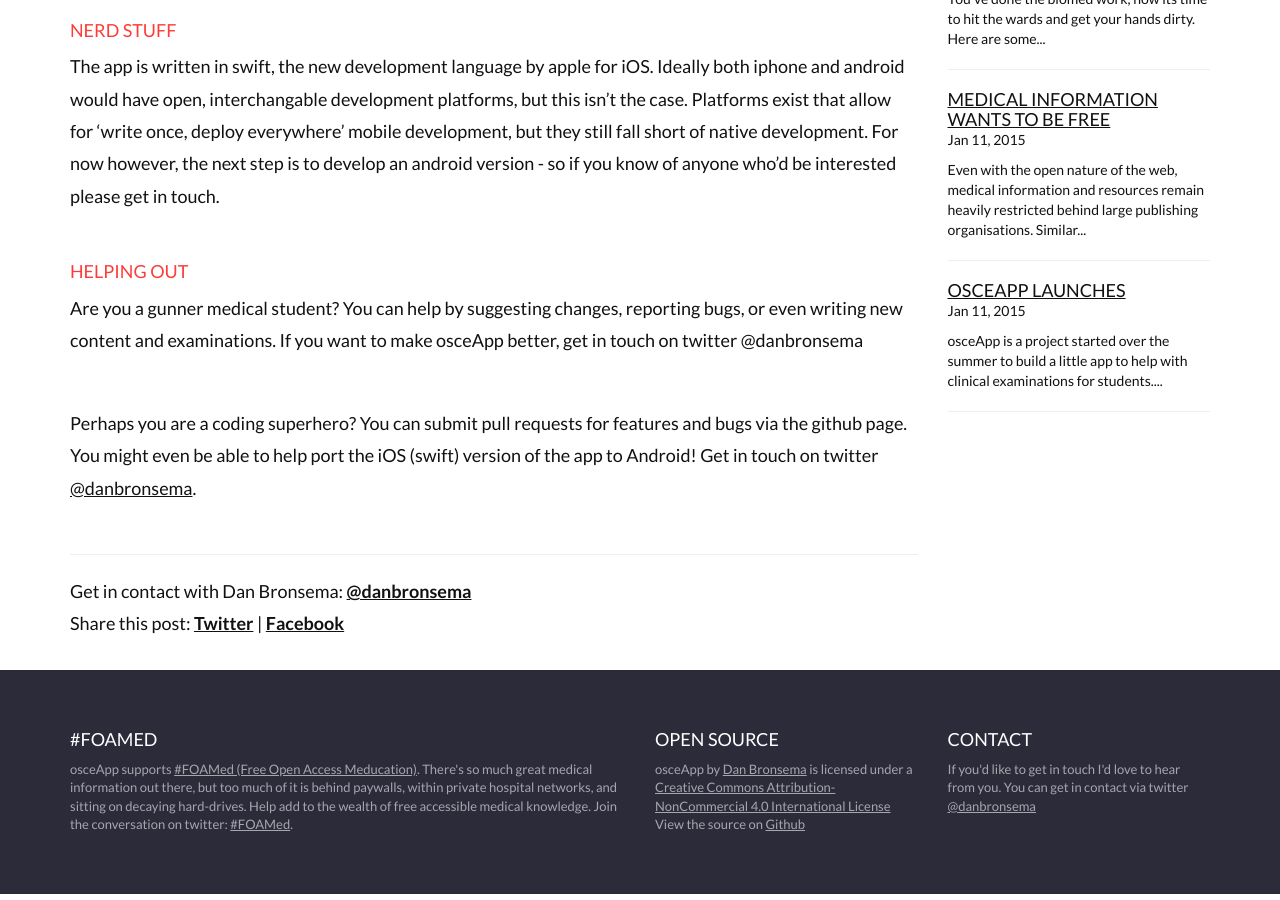
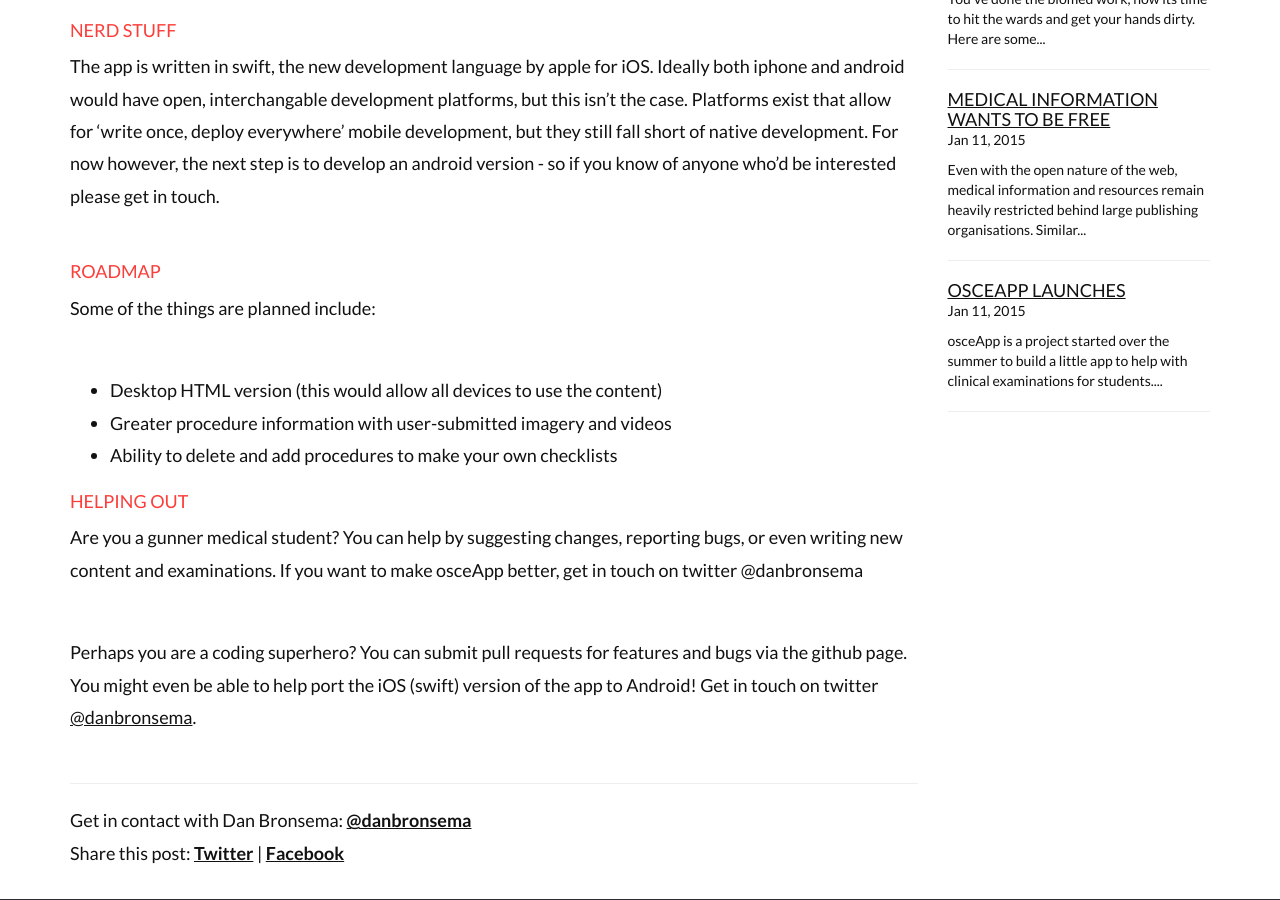
Before and after one commit to danbronsema/osceappsite, a Jekyll site: the page built from _posts/2015-01-11-welcome-to-jekyll.markdown, in a window 1280 px wide and 900 px high, scrolled down 439 px. Built offline with Jekyll 4.4.1, drawn with Linux system fonts in a browser that asks for light colours; nearby versions of some CDN libraries.

```diff
--- a/_posts/2015-01-11-welcome-to-jekyll.markdown
+++ b/_posts/2015-01-11-welcome-to-jekyll.markdown
@@ -12,6 +12,12 @@
 ## Nerd stuff
 The app is written in swift, the new development language by apple for iOS. Ideally both iphone and android would have open, interchangable development platforms, but this isn't the case. Platforms exist that allow for 'write once, deploy everywhere' mobile development, but they still fall short of native development. For now however, the next step is to develop an android version - so if you know of anyone who'd be interested please get in touch.
 
+## Roadmap
+Some of the things are planned include:<br>
+ - Desktop HTML version (this would allow all devices to use the content)<br>
+ - Greater procedure information with user-submitted imagery and videos<br>
+ - Ability to delete and add procedures to make your own checklists
+
 ## Helping out
 Are you a gunner medical student? You can help by suggesting changes, reporting bugs, or even writing new content and examinations. If you want to make osceApp better, get in touch on twitter @danbronsema
 
```
Also changed, not shown: assets/img/hero.jpg.
